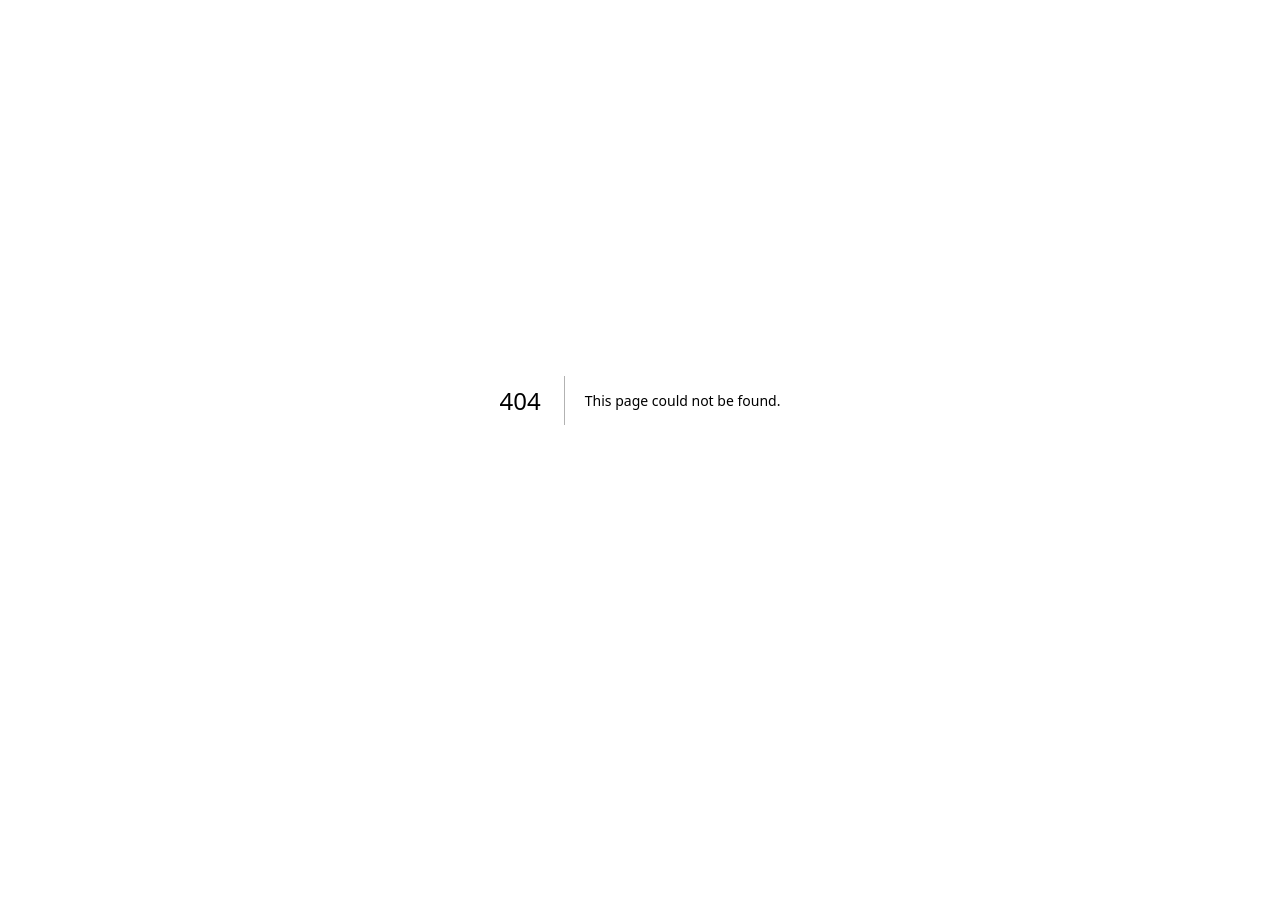
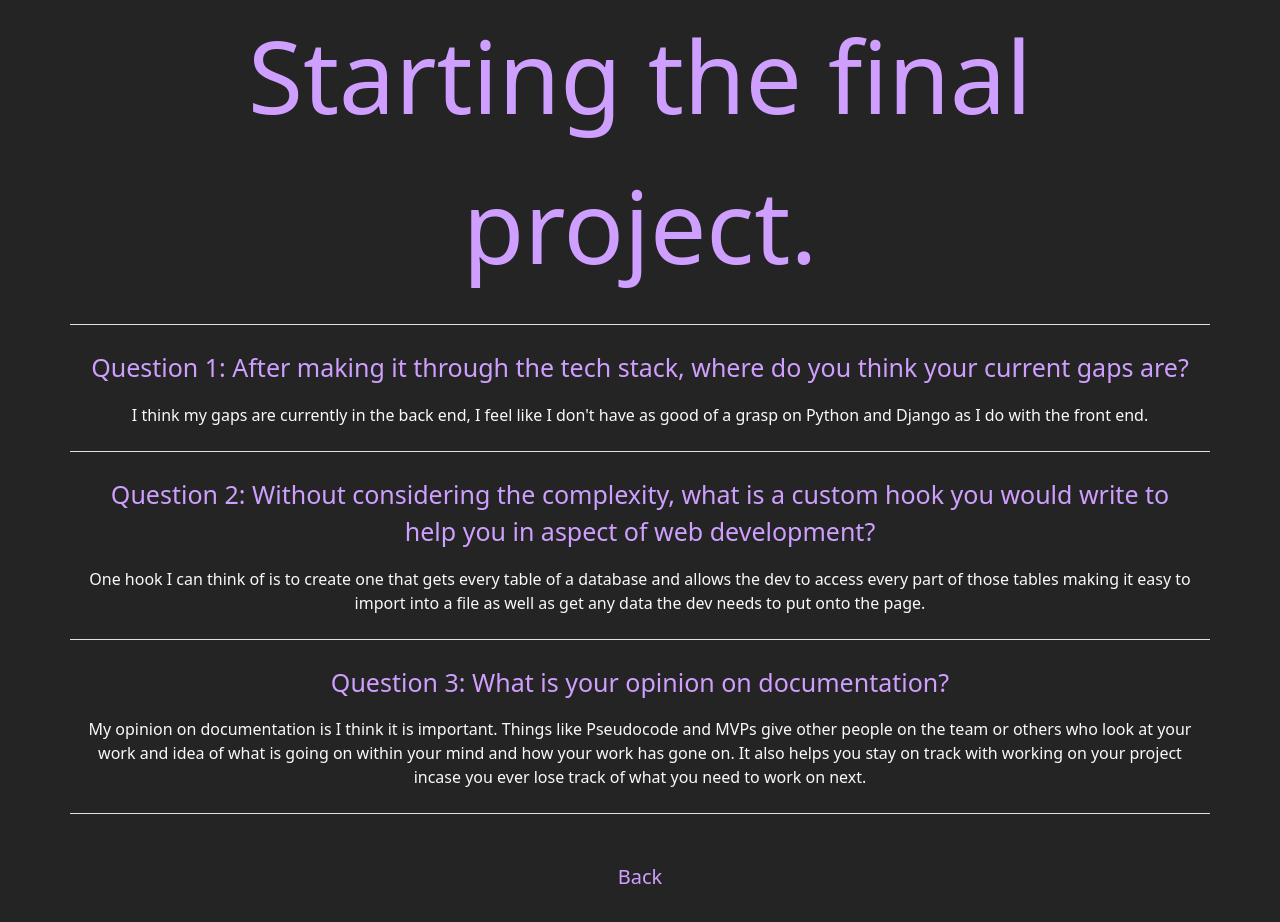
Before and after one commit to Psenter/portfolio, a Next.js app in the folder ps-portfolio/: page /Blog_posts/blogPostTwelve in a window 1280 px wide. Before the commit this address had no page. Shown: the top 922 px of the page. Before the commit the page ends 800 px from the top, so only its background shows below. Built offline with nearby package versions, Linux system fonts and the light colour scheme.

Commit message:
Finished all of my blog posts.

```diff
--- a/ps-portfolio/src/pages/Blog_posts/blogPostNine.js
+++ b/ps-portfolio/src/pages/Blog_posts/blogPostNine.js
@@ -8,6 +8,7 @@ export default function BlogNine(){
   return(
     <div className="container">
       <div className="title purp-txt text-center">
+        Whats sticking in the tech stack.
       </div>
       <div className="row mt-4 pt-4 justify-content-center border-top">
         <div className="col-12 purp-txt text-center mb-3 lrg-txt">
--- /dev/null
+++ b/ps-portfolio/src/pages/Blog_posts/blogPostTwelve.js
@@ -0,0 +1,42 @@
+import React from "react";
+import Link from "next/link";
+import "bootstrap/dist/css/bootstrap.min.css";
+import Image from "next/image";
+import "./blogStyles.css";
+
+export default function BlogTwelve(){
+  return(
+    <div className="container">
+      <div className="title purp-txt text-center">
+        Starting the final project.
+      </div>
+      <div className="row mt-4 pt-4 justify-content-center border-top">
+        <div className="col-12 purp-txt text-center mb-3 lrg-txt">
+            Question 1: After making it through the tech stack, where do you think your current gaps are?
+        </div>
+        <div className="col-12 text-light text-center">
+            I think my gaps are currently in the back end, I feel like I don't have as good of a grasp on Python and Django as I do with the front end.
+        </div>
+      </div>
+      <div className="row mt-4 pt-4 justify-content-center border-top">
+        <div className="col-12 purp-txt text-center mb-3 lrg-txt">
+            Question 2: Without considering the complexity, what is a custom hook you would write to help you in aspect of web development?
+        </div>
+        <div className="col-12 text-light text-center">
+            One hook I can think of is to create one that gets every table of a database and allows the dev to access every part of those tables making it easy to import into a file as well as get any data the dev needs to put onto the page.
+        </div>
+      </div>
+      <div className="row mt-4 pt-4 justify-content-center border-top border-bottom pb-4">
+        <div className="col-12 purp-txt text-center mb-3 lrg-txt">
+            Question 3: What is your opinion on documentation?
+        </div>
+        <div className="col-12 text-light text-center">
+            My opinion on documentation is I think it is important. Things like Pseudocode and MVPs give other people on the team or others who look at your work and idea of what is going on within your mind and how your work has gone on. It also helps you stay on track with working on your project incase you ever lose track of what you need to work on next.
+        </div>
+      </div>
+      <Link href={`/blogSnippets`} className="purp-txt back-btn no-decor">
+        <div className="text-center mt-5 mb-5">Back</div>
+      </Link>
+    </div>
+  )
+}
```
Also changed, not shown: ps-portfolio/src/pages/Blog_posts/blogPostEleven.js (added, +34 -0 lines), ps-portfolio/src/pages/Blog_posts/blogPostTen.js (added, +26 -0 lines), ps-portfolio/src/pages/Blog_posts/blogPostThirteen.js (added, +34 -0 lines).
